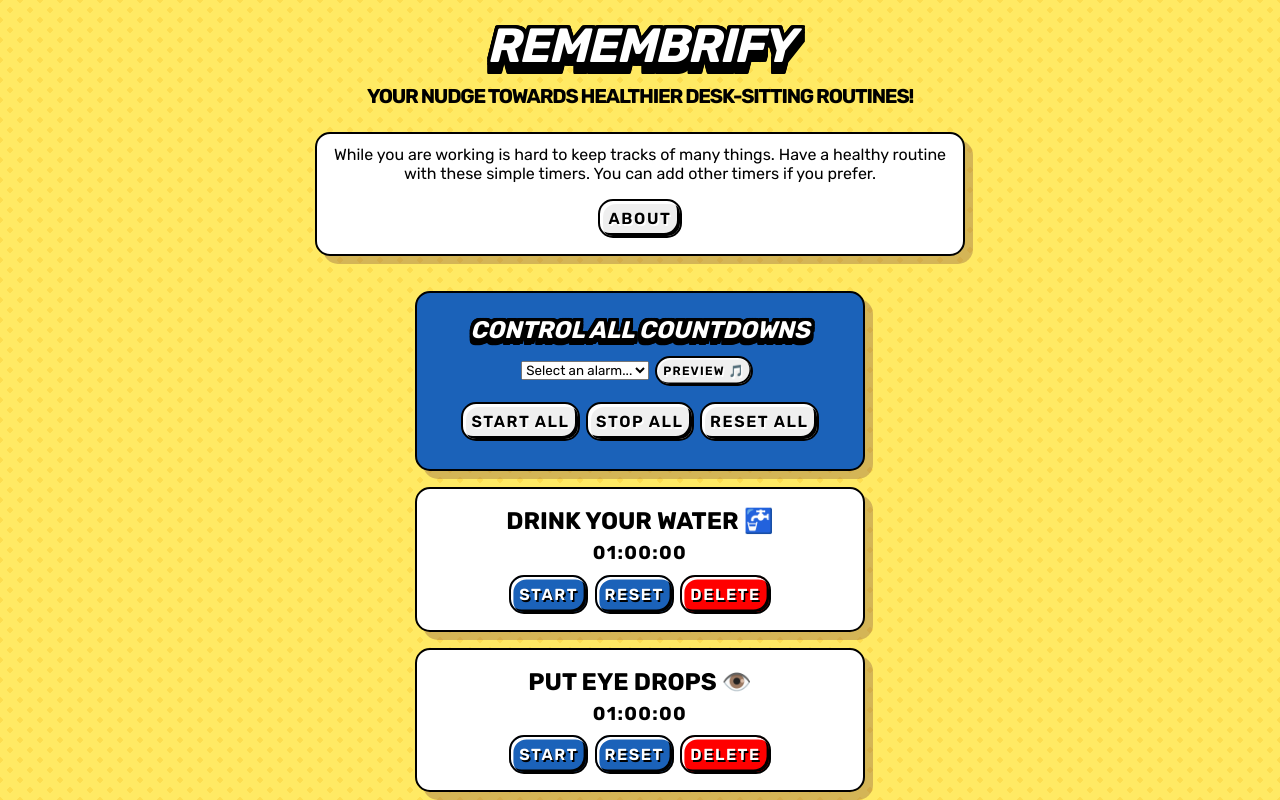
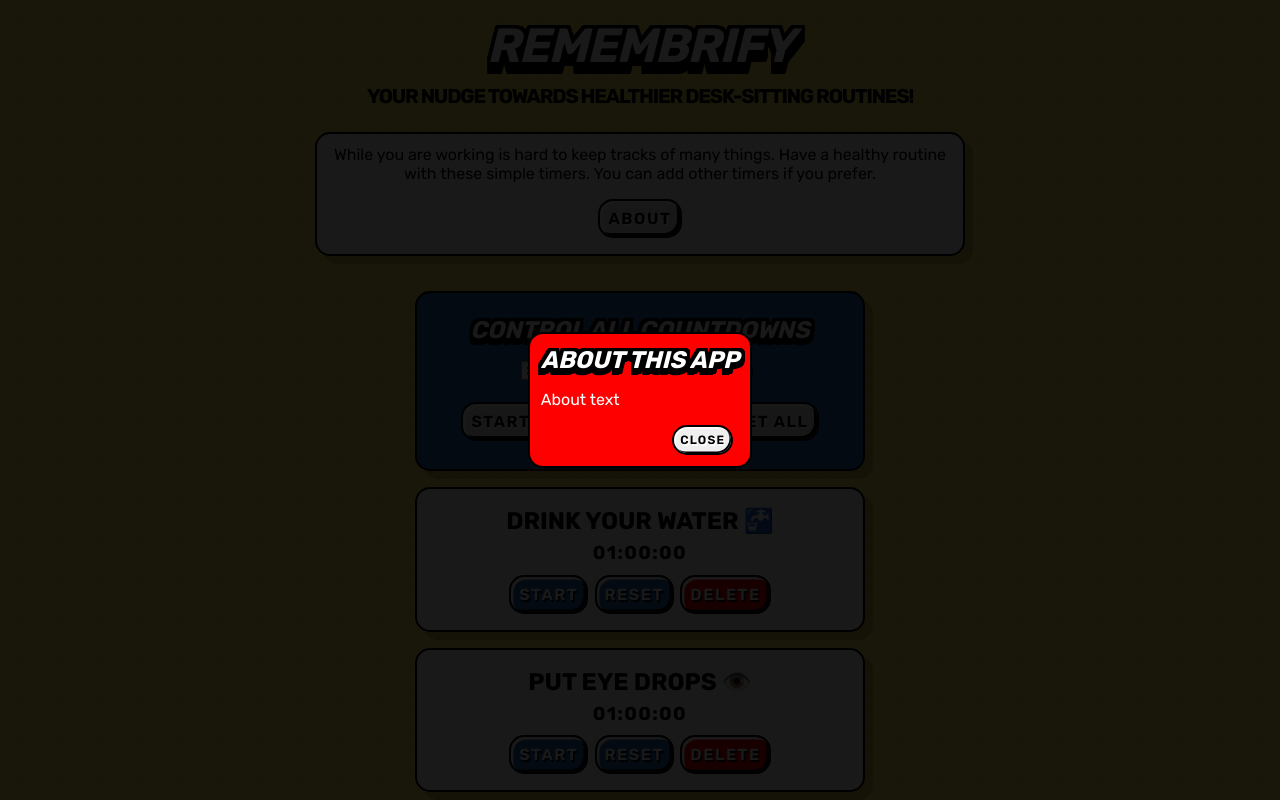
Before and after one commit to damianobacci/health-routines, a React (Vite) app: page / in a window 1280 px wide. Both pictures are taken after a click on the button "ABOUT". Shown: the top 800 px of the page. Built offline with nearby package versions, Linux system fonts and the light colour scheme.

Commit message:
Modal about window added

```diff
--- a/src/App.jsx
+++ b/src/App.jsx
@@ -1,7 +1,10 @@
 import classes from "./App.module.css";
 import CountdownList from "./Counter/CoutdownList";
+import AboutModal from "./UI/AboutModal";
+import { useRef } from "react";
 
 function App() {
+  const dialog = useRef();
   return (
     <>
       <header className={classes.header}>
@@ -12,8 +15,14 @@ function App() {
         While you are working is hard to keep tracks of many things. Have a
         healthy routine with these simple timers. You can add other timers if
         you prefer.
-        <button className={classes["button-primary"]}>About</button>
+        <button
+          onClick={() => dialog.current.showModal()}
+          className={classes["button-primary"]}
+        >
+          About
+        </button>
       </section>
+      <AboutModal ref={dialog} />
       <CountdownList />
     </>
   );
--- /dev/null
+++ b/src/UI/AboutModal.jsx
@@ -0,0 +1,16 @@
+import { forwardRef } from "react";
+import classes from "./AboutModal.module.css";
+
+const AboutModal = forwardRef(function AboutModal(props, ref) {
+  return (
+    <dialog className={classes["result-modal"]} ref={ref}>
+      <h2>About this app</h2>
+      <p>About text</p>
+      <form method="dialog">
+        <button>Close</button>
+      </form>
+    </dialog>
+  );
+});
+
+export default AboutModal;
--- /dev/null
+++ b/src/UI/AboutModal.module.css
@@ -0,0 +1,86 @@
+.result-modal {
+  padding: 2rem;
+  background-color: red;
+  border: 2px solid black;
+  border-radius: 15px;
+  padding: 0.7em;
+  margin-bottom: 1em;
+  margin: auto;
+}
+
+.result-modal[open] {
+  animation: slide-in-from-top 0.35s ease-out;
+  backface-visibility: hidden;
+}
+
+.result-modal::backdrop {
+  background: rgba(0, 0, 0, 0.9);
+}
+
+.result-modal h2 {
+  text-transform: uppercase;
+  font-style: italic;
+  text-shadow: var(--counter-text-shadow);
+  color: white;
+}
+
+.result-modal p {
+  margin: 1em 0;
+  color: white;
+}
+
+.result-modal p strong {
+  color: #10655b;
+}
+
+.result-modal form {
+  text-align: right;
+}
+
+.result-modal button {
+  border: 0.15rem solid black;
+  border-radius: 15px;
+  padding: 0.5em;
+  margin: 0 0.5em;
+  font-size: 12px;
+  box-shadow: inset 0.125em 0.125em #ffffff, inset -0.125em -0.125em black;
+  text-transform: uppercase;
+  font-weight: var(--font-weight-semibold);
+  letter-spacing: 0.1em;
+  text-shadow: rgb(255, 255, 255) 1.5px 2px 0px;
+  color: black;
+}
+
+.result-modal button:hover {
+  box-shadow: inset 0.125em 0.125em black;
+}
+
+.result-modal button:active {
+  border-color: white;
+  box-shadow: 0 0 0 0.1875rem black;
+  outline: 2px solid transparent;
+  outline-offset: 4px;
+}
+
+@keyframes slide-in-from-top {
+  0% {
+    transform: translateY(-15%);
+    opacity: 0;
+  }
+  100% {
+    transform: translateY(0);
+    opacity: 1;
+  }
+}
+
+@keyframes flash {
+  0% {
+    opacity: 0.5;
+  }
+  50% {
+    opacity: 1;
+  }
+  100% {
+    opacity: 0.5;
+  }
+}
```
